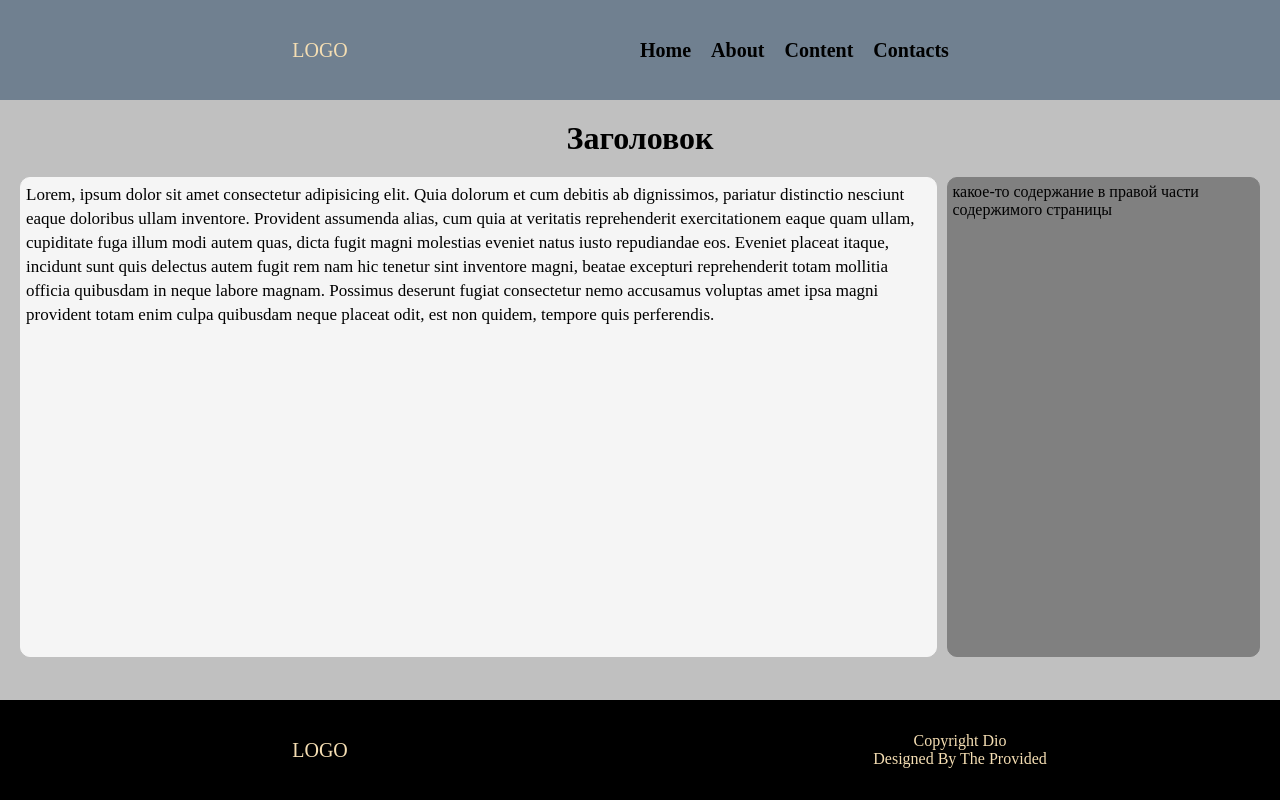
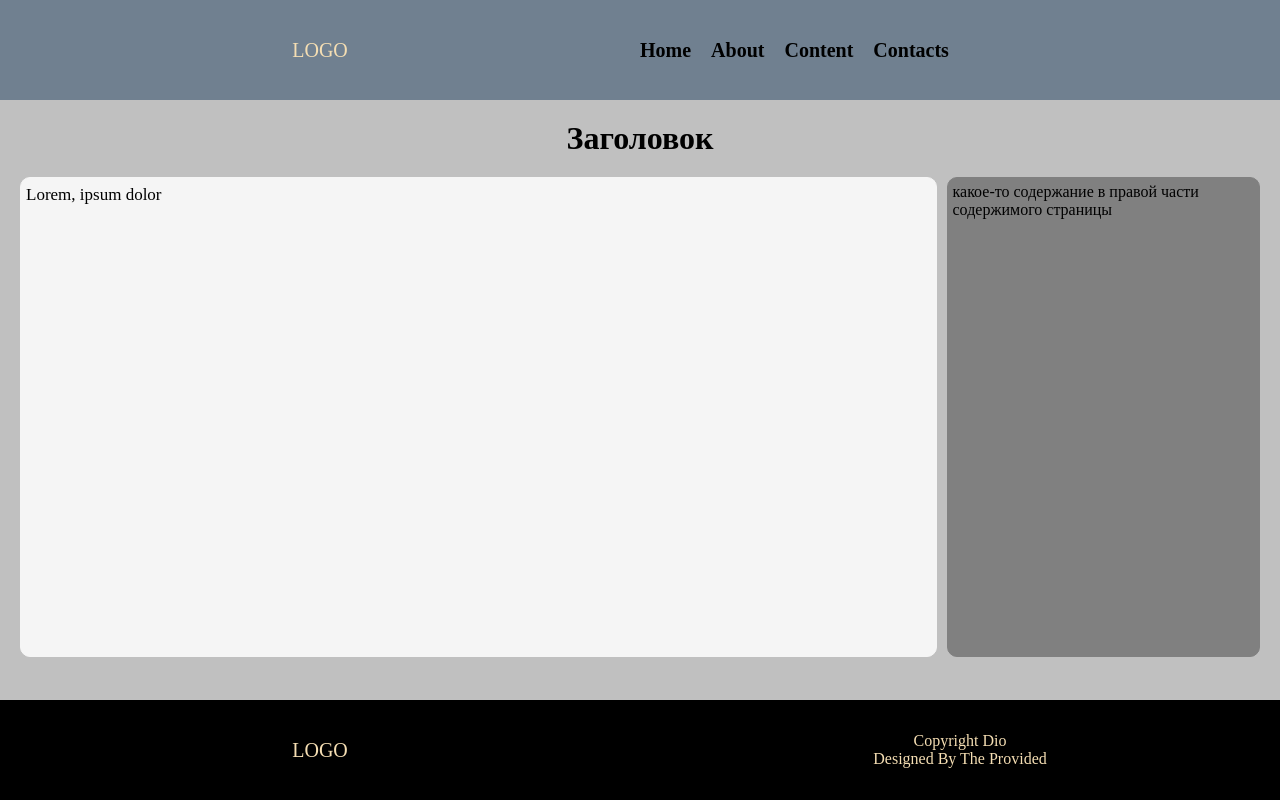
Before and after one commit to Floyd-88/git, a Vue app: page / in a window 1280 px wide. Built offline with nearby package versions, Linux system fonts and the light colour scheme.

Commit message:
text content 1

```diff
--- a/src/Components/MainElement.vue
+++ b/src/Components/MainElement.vue
@@ -3,15 +3,7 @@
     <h1>Заголовок</h1>
     <div class="main_wrapper">
       <div class="content">
-        Lorem, ipsum dolor sit amet consectetur adipisicing elit. Quia dolorum et cum debitis ab
-        dignissimos, pariatur distinctio nesciunt eaque doloribus ullam inventore. Provident
-        assumenda alias, cum quia at veritatis reprehenderit exercitationem eaque quam ullam,
-        cupiditate fuga illum modi autem quas, dicta fugit magni molestias eveniet natus iusto
-        repudiandae eos. Eveniet placeat itaque, incidunt sunt quis delectus autem fugit rem nam hic
-        tenetur sint inventore magni, beatae excepturi reprehenderit totam mollitia officia
-        quibusdam in neque labore magnam. Possimus deserunt fugiat consectetur nemo accusamus
-        voluptas amet ipsa magni provident totam enim culpa quibusdam neque placeat odit, est non
-        quidem, tempore quis perferendis.
+        Lorem, ipsum dolor
       </div>
       <aside>
         <div>какое-то содержание в правой части содержимого страницы</div>
```
